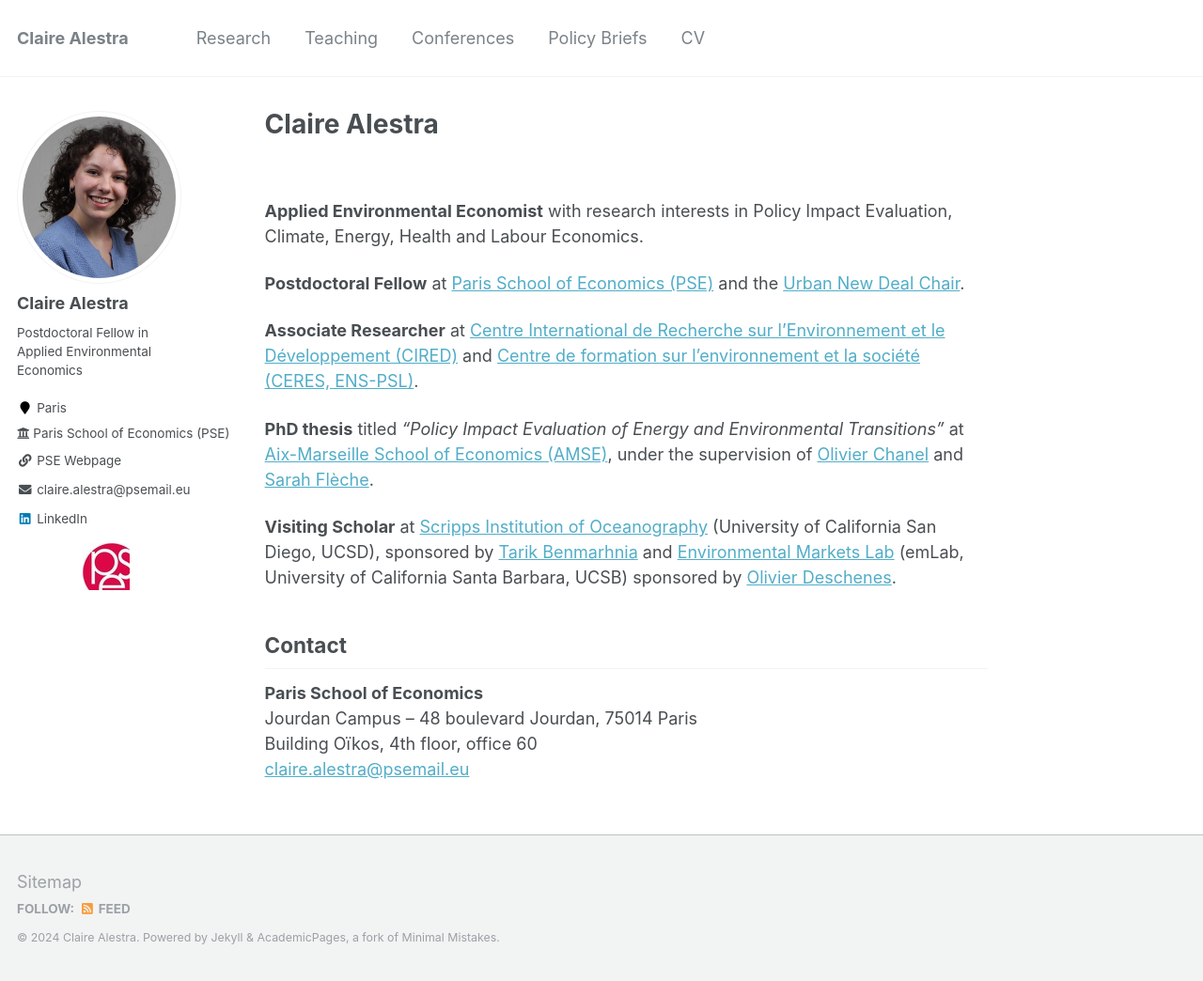
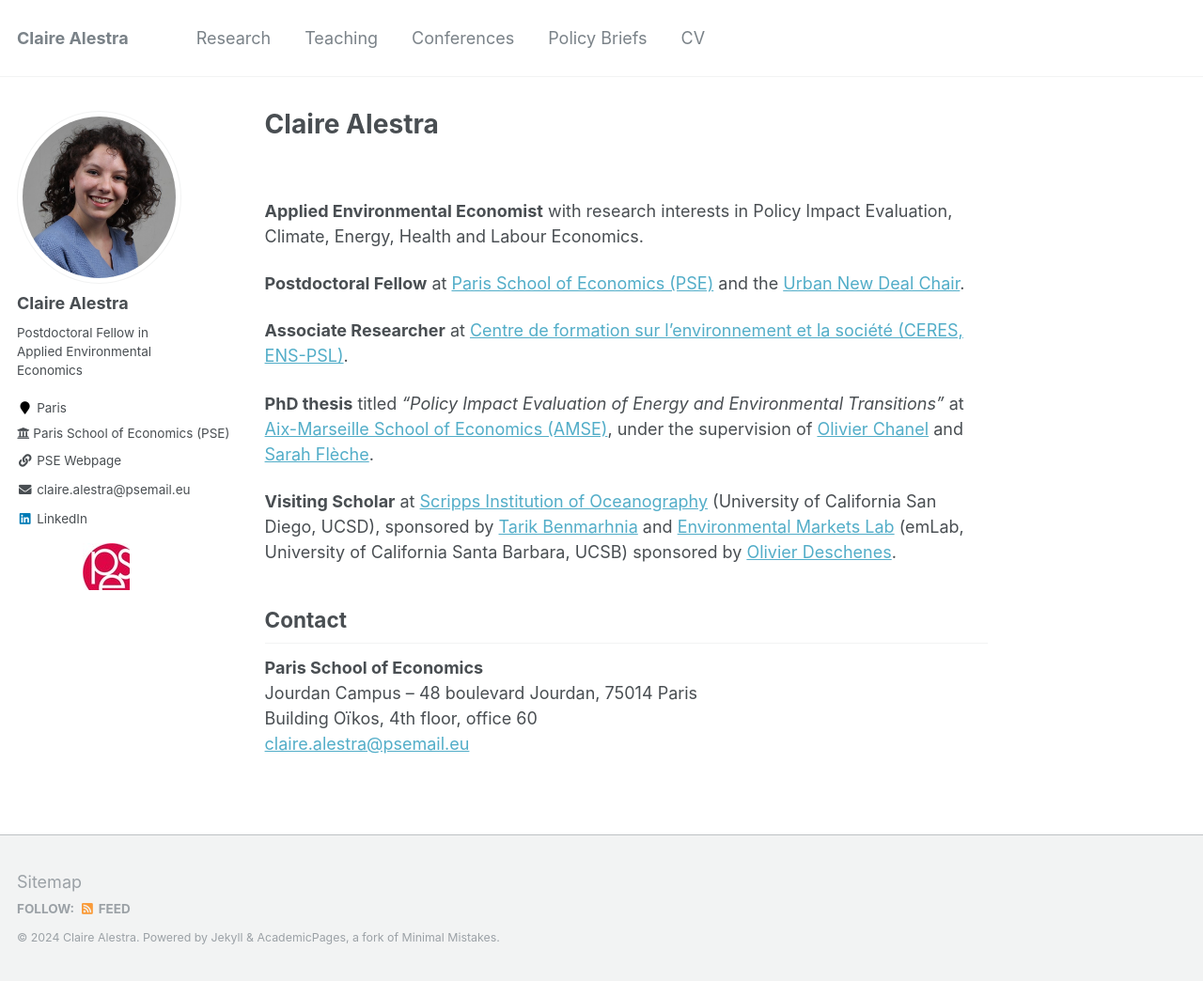
Before and after one commit to ClaireAlestra/ClaireAlestra.github.io, a Jekyll site: the page built from _pages/about.md, in a window 1280 px wide and 1044 px high. Shown: the whole window at 94% size. Built offline with Jekyll 4.4.1, drawn with Linux system fonts in a browser that asks for light colours.

Commit message:
Update about.md

```diff
--- a/_pages/about.md
+++ b/_pages/about.md
@@ -15,7 +15,7 @@ redirect_from:
 
 **Postdoctoral Fellow** at [Paris School of Economics (PSE)](https://www.parisschoolofeconomics.eu/en/) and the [Urban New Deal Chair](https://www.parisschoolofeconomics.eu/en/pse-partnership-programme/chairs/urban-new-deal-chair/).
 
-**Associate Researcher** at [Centre International de Recherche sur l'Environnement et le Développement (CIRED)](https://www.centre-cired.fr/en/) and [Centre de formation sur l’environnement et la société (CERES, ENS-PSL)](https://ceres.ens.fr/).
+**Associate Researcher** at [Centre de formation sur l’environnement et la société (CERES, ENS-PSL)](https://ceres.ens.fr/).
 
 **PhD thesis** titled *"Policy Impact Evaluation of Energy and Environmental Transitions"* at [Aix-Marseille School of Economics (AMSE)](https://www.amse-aixmarseille.fr/en), under the supervision of [Olivier Chanel](https://www.amse-aixmarseille.fr/en/members/chanel) and [Sarah Flèche](https://sites.google.com/site/sarahfleche/home).
 
```
